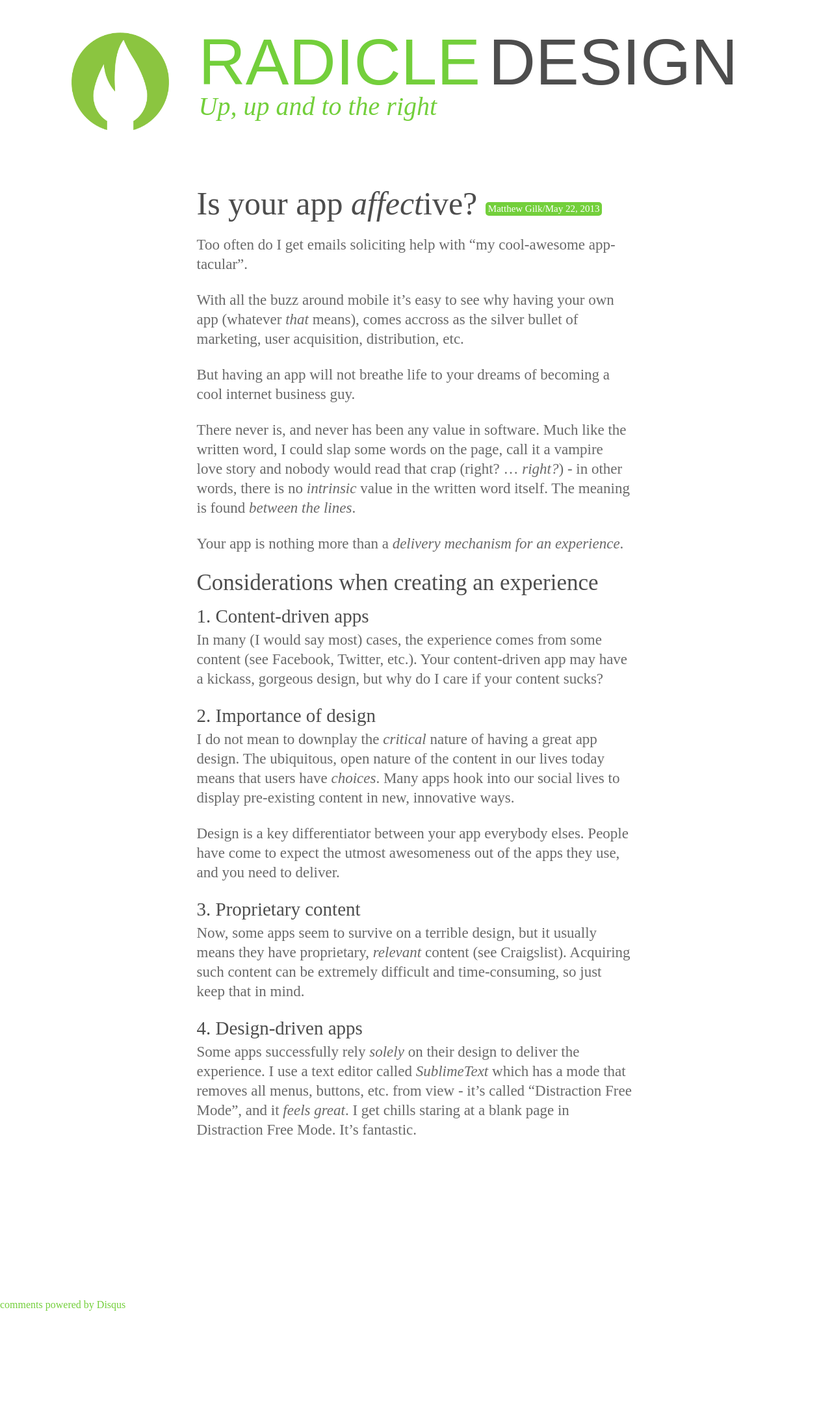
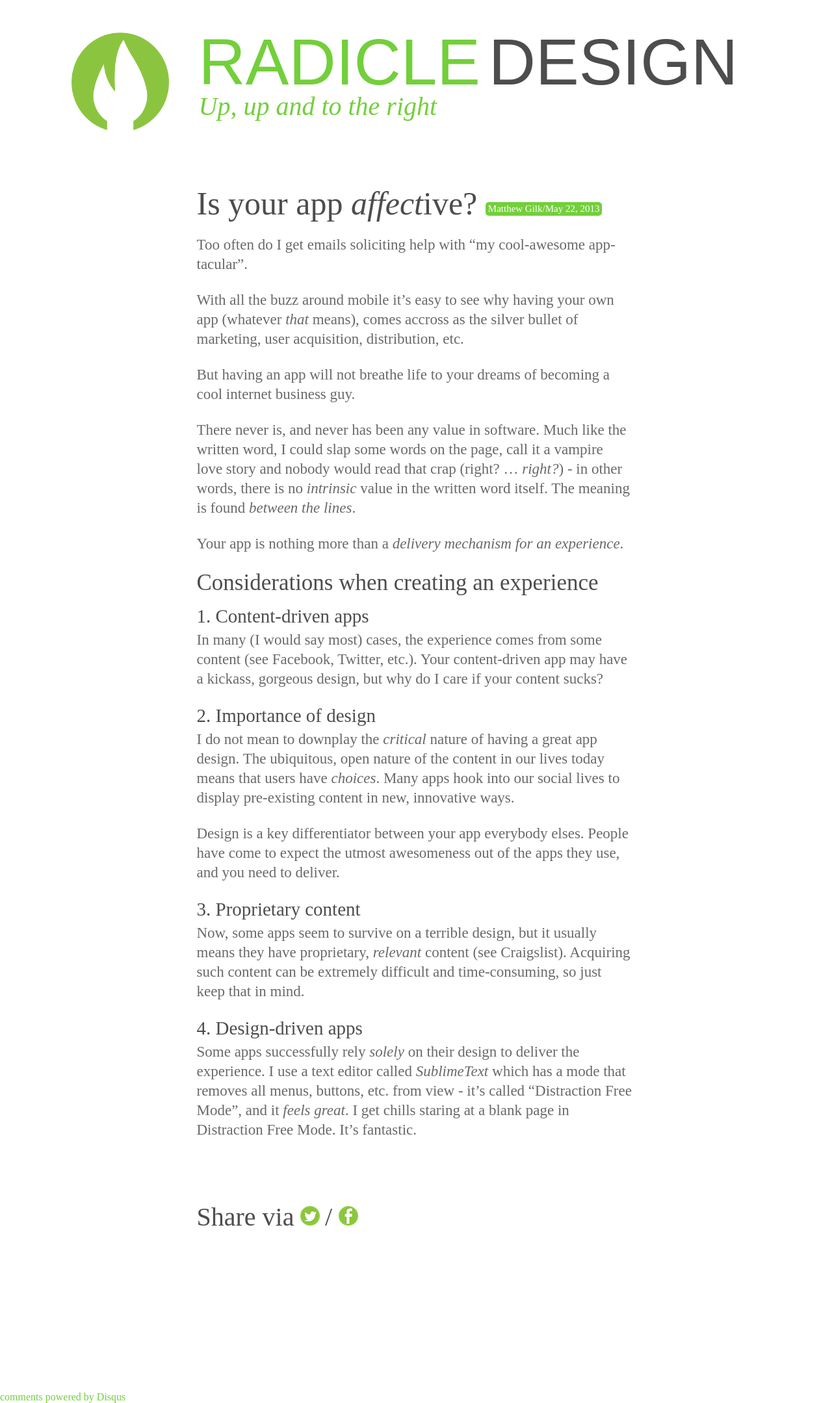
Before and after one commit to mag725/mag725.github.io, a Jekyll site: the page built from _posts/2013-05-20-is-your-app-affective.md, in a window 1280 px wide. Shown: the whole page at 65% size. Built offline with Jekyll 4.4.1, drawn with Linux system fonts in a browser that asks for light colours; comment, search, counter and statistics services are not loaded; before the commit the page ends 2017 px from its top, so only the background shows below that.

Commit message:
social sharing

```diff
--- a/_includes/head.html
+++ b/_includes/head.html
@@ -9,7 +9,7 @@
 
     <link href="{{ site.url }}/images/favicon.png" rel="shortcut icon" />
 
-    <title>{{ page.title }}</title>
+    <title>{{ page.title }} - Radicle Design</title>
     <script type="text/javascript" src="//use.typekit.net/cbb6obg.js"></script>
     <script type="text/javascript">try{Typekit.load();}catch(e){}</script>
     <script type="text/javascript" src="//use.typekit.net/bgq8fks.js"></script>
--- a/_layouts/post.html
+++ b/_layouts/post.html
@@ -16,10 +16,28 @@ subhead: BLOG
 			{% endif %}
 		</h1>
 		{% endif %}
+
 		{{ content }}
+
+		<div class="spacer-70-vertical grid-100 hide-on-mobile"></div>
+		<div class="spacer-35-vertical mobile-grid-100 hide-on-desktop"></div>
+
+		<div class="share-widget grid-100 mobile-grid-100 grid-parent">
+			Share via
+			<a class="share-link" href="https://twitter.com/share?text={{ page.title }}&url=http%3A%2F%2Fradicledesign.com{{ page.url | UrlEncode }}" target="_blank">
+				<img src="{{ site.url }}/images/twitter-icon-tiny.png"/>
+			</a>
+			/
+			<a class="share-link" href="https://www.facebook.com/sharer/sharer.php?u=http%3A%2F%2Fradicledesign.com{{ page.url }}" target="_blank">
+				<img src="{{ site.url }}/images/facebook-icon-tiny.png"/>
+			</a>
+		</div>
+
 	</div>
+
 	<div class="spacer-70-vertical grid-100 hide-on-mobile"></div>
 	<div class="spacer-35-vertical mobile-grid-100 hide-on-desktop"></div>
+
 	<div class="prefix-15 grid-60 suffix-25 mobile-grid-100" id="disqus_thread"></div>
 </div>
 
--- a/stylesheets/stylesheet.css
+++ b/stylesheets/stylesheet.css
@@ -136,6 +136,10 @@ a, a:hover, a:active, a:visited{
 .spacer-200-vertical{
   height: 200px;
   width: 100%;
+}
+
+.icon-20-constrain-vertical{
+  height: 25px;
 }
 
 /*
@@ -540,3 +544,17 @@ a:hover h1.logo-text{
   padding: 2px 4px;
   margin-bottom: 10px;
 }
+
+/*
+  social sharing
+*/
+
+.share-widget{
+  font-size: 40px;
+  color: #4d4d4d;
+  margin-bottom: 25px;
+}
+
+.share-link{
+  font-size: 30px;
+}
```
Also changed, not shown: _posts/2013-05-20-is-your-app-affective.md (+1 -1 lines), images/email-icon-round.png (added), images/facebook-icon-tiny.png (added), images/facebook-icon.png (added), images/twitter-icon-tiny.png (added), images/twitter-icon.png (added), 8 other files.
